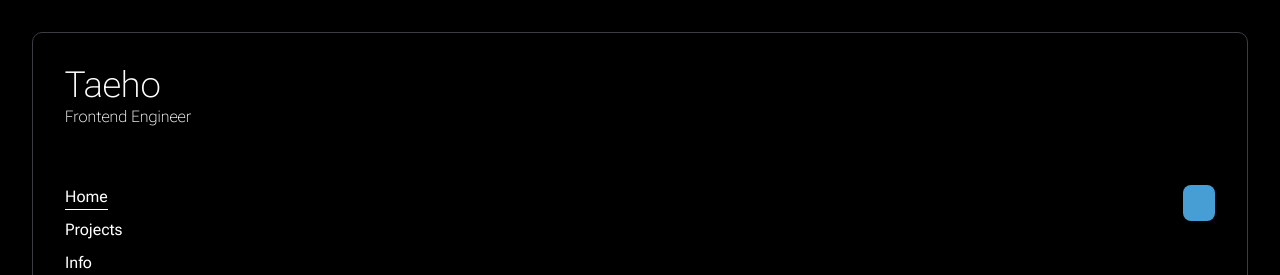
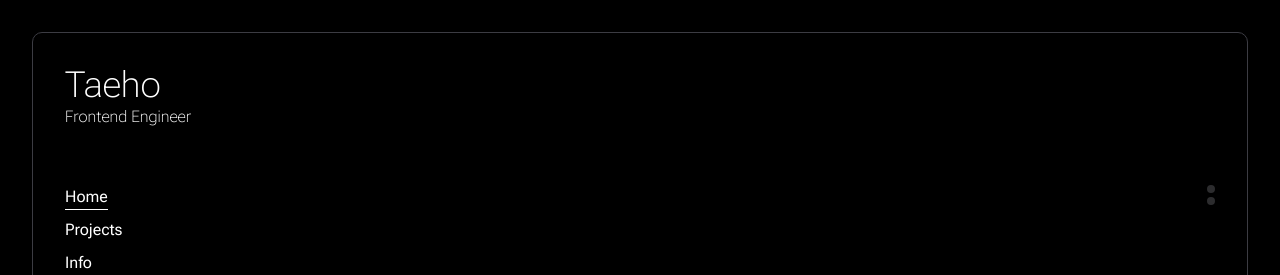
Before and after one commit to taeho-kr/taeho-world, a React (Vite) app: page / in a window 1280 px wide. Shown: the top 275 px of the page. Built offline with nearby package versions, Linux system fonts and the light colour scheme.

Commit message:
feat: main page deco (tiny)

```diff
--- a/src/pages/HomePage/index.tsx
+++ b/src/pages/HomePage/index.tsx
@@ -1,11 +1,39 @@
-import { Button } from "@/components/ui/button";
+import { Button } from '@/components/ui/button';
+import { useEffect, useState } from 'react';
+
+const count = 10;
 
 const HomePage = () => {
-  return (
-    <div className="w-full h-full">
-      <Button></Button>
-    </div>
-  );
+	const [current, setCurrent] = useState<number>(0);
+
+	useEffect(() => {
+		const interval = setInterval(() => {
+			setCurrent((prev) => {
+				if (prev === count) {
+					clearInterval(interval);
+				}
+				return prev + 1;
+			});
+		}, Math.random() * 1000 + 250);
+
+		return () => {
+			clearInterval(interval);
+		};
+	}, []);
+
+	return (
+		<div className='w-full h-full'>
+			<div className='flex flex-col'>
+				{new Array(current).fill(0).map((_, index) => (
+					<Button
+						className='w-2 h-2 p-0'
+						variant='secondary'
+						style={{ marginBottom: (index + 1) * 4 + 'px' }}
+					/>
+				))}
+			</div>
+		</div>
+	);
 };
 
 export default HomePage;
```
